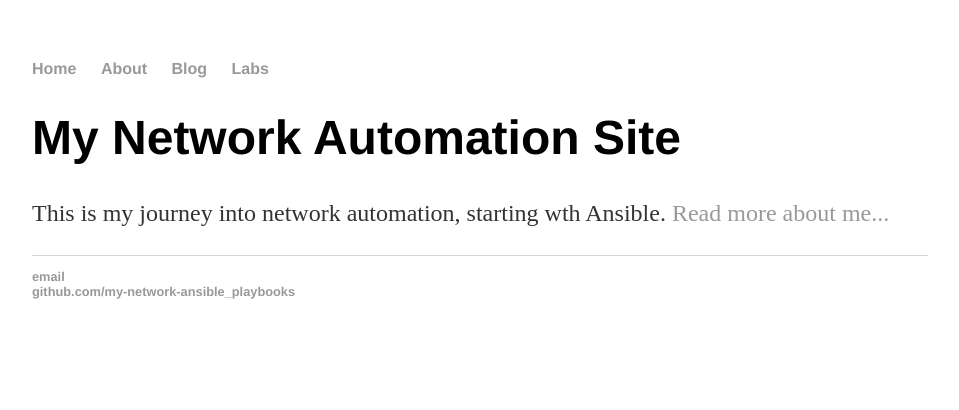
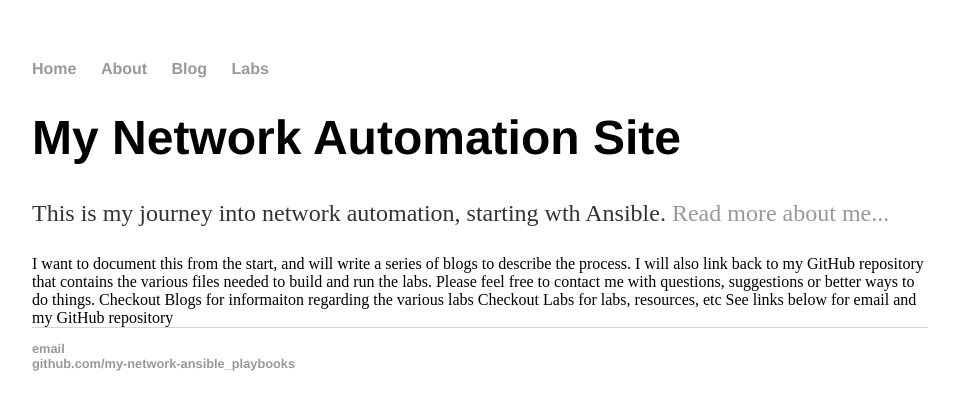
Before and after one commit to craigeowen/craigeowen.github.io, a Jekyll site: the page built from index.html, in a window 1280 px wide. Shown: the top 410 px of the page, without its empty margins (160-1119 px from the left). Built offline with Jekyll 4.4.1, drawn with Linux system fonts in a browser that asks for light colours.

Commit message:
Update index.html

```diff
--- a/index.html
+++ b/index.html
@@ -5,4 +5,9 @@ title: My Network Automation Site
 <div class="blurb">
 	<h1>My Network Automation Site</h1>
 	<p>This is my journey into network automation, starting wth Ansible. <a href="/about">Read more about me...</a></p>
+	I want to document this from the start, and will write a series of blogs to describe the process. I will also link back to my GitHub repository that contains the various files needed to build and run the labs.
+	Please feel free to contact me with questions, suggestions or better ways to do things.
+	Checkout Blogs for informaiton regarding the various labs
+	Checkout Labs for labs, resources, etc
+	See links below for email and my GitHub repository
 </div><!-- /.blurb -->
```
